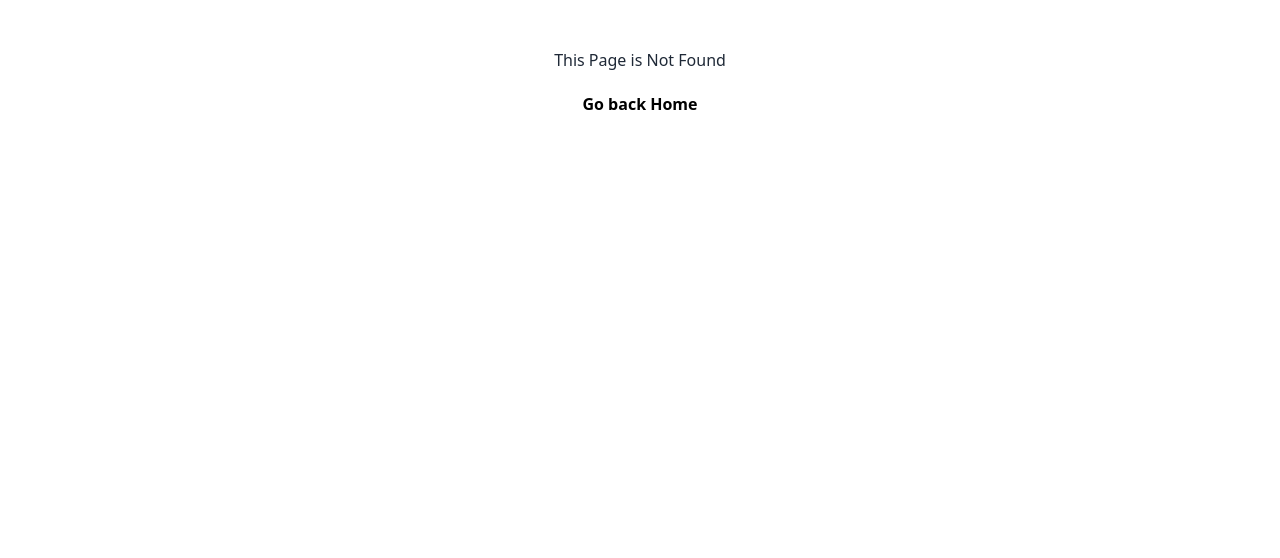
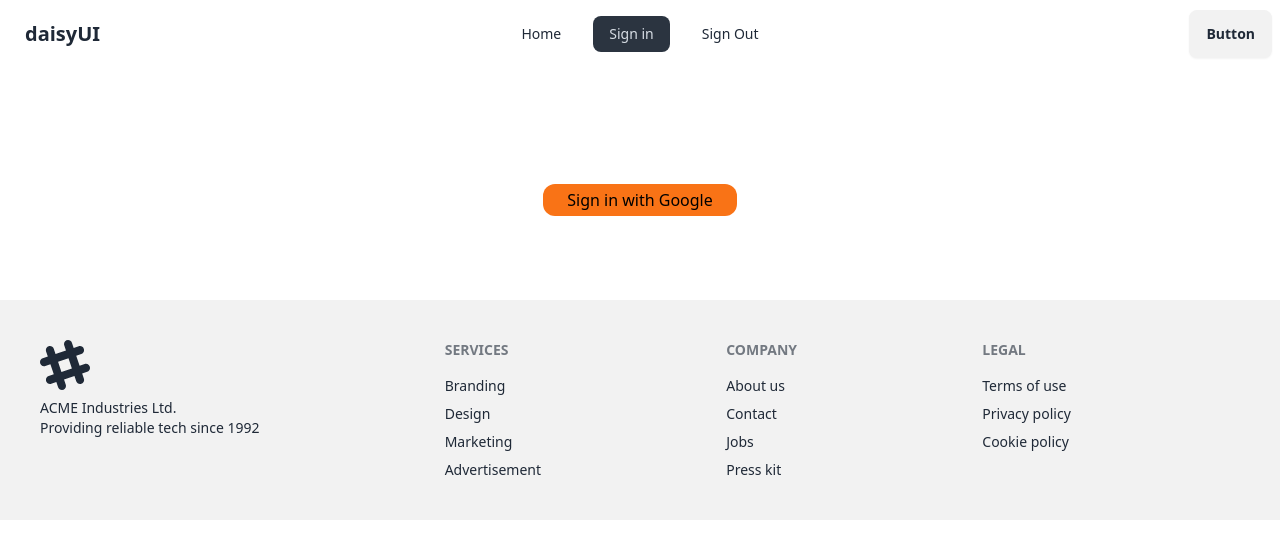
Before and after one commit to rohan26ir/Firebase-Authentication, a React (Vite) app: page /signin in a window 1280 px wide. Before the commit this address had no page. Shown: the top 558 px of the page. Built offline with nearby package versions, Linux system fonts and the light colour scheme.

Commit message:
add basic sign in

```diff
--- a/package.json
+++ b/package.json
@@ -10,6 +10,7 @@
     "preview": "vite preview"
   },
   "dependencies": {
+    "firebase": "^11.0.1",
     "localforage": "^1.10.0",
     "match-sorter": "^8.0.0",
     "react": "^18.3.1",
--- /dev/null
+++ b/src/components/Firebase/FirebaseG.js
@@ -0,0 +1,22 @@
+// Import the functions you need from the SDKs you need
+import { initializeApp } from "firebase/app";
+import { getAuth } from "firebase/auth";
+// TODO: Add SDKs for Firebase products that you want to use
+// https://firebase.google.com/docs/web/setup#available-libraries
+
+// Your web app's Firebase configuration
+const firebaseConfig = {
+  apiKey: "AIzaSyAFCmS0WAzp9xTXpOx2ozz6vE0kL00zbY0",
+  authDomain: "fibaauth-01.firebaseapp.com",
+  projectId: "fibaauth-01",
+  storageBucket: "fibaauth-01.firebasestorage.app",
+  messagingSenderId: "628151122624",
+  appId: "1:628151122624:web:093a46e5616a28d7c68b25"
+};
+
+// Initialize Firebase
+const app = initializeApp(firebaseConfig);
+
+const auth = getAuth(app);
+
+export default auth;
--- a/src/components/Header/Navbar/Navbar.jsx
+++ b/src/components/Header/Navbar/Navbar.jsx
@@ -4,8 +4,8 @@ const Navbar = () => {
 
   const navUrl = <>
     <li><NavLink to={'/'}>Home</NavLink></li>
-    <li><NavLink to={''}>Sign in</NavLink></li>
-    <li><NavLink to={''}>Sign Out</NavLink></li>
+    <li><NavLink to={'/signin'}>Sign in</NavLink></li>
+    <li><NavLink to={'/signout'}>Sign Out</NavLink></li>
   </>
   return (
     <div>
--- /dev/null
+++ b/src/components/SignIn/Signin1/Signin1.jsx
@@ -0,0 +1,52 @@
+import React, { useState } from 'react';
+import { GoogleAuthProvider, signInWithPopup } from "firebase/auth";
+import auth from '../../Firebase/FirebaseG';
+
+const Signin1 = () => {
+  const [user, setUser] = useState(null);
+
+  // const provider = new GoogleAuthProvider()
+  const provider = new GoogleAuthProvider();
+
+  const handleSignin1 =() =>{
+
+    signInWithPopup(auth, provider)
+    .then((result) => {
+
+      console.log("Photo", result.user.photoURL);
+      console.log(result.user);
+      setUser(result.user)
+    })
+    .catch(error =>{
+      console.log("Errpr", error);
+      setUser(null)
+    });
+  }
+  return (
+    <div className='flex flex-col justify-center items-center space-y-5 my-16'>
+
+      <h3 className='text-2xl font-bold text-white'>Sign in page</h3>
+
+      <div className='flex justify-center items-center'>
+         <div className='px-6 py-1 rounded-xl text-black bg-orange-500 hover:bg-orange-600' onClick={handleSignin1}>Sign in with Google</div>
+      </div>
+
+
+      <div>
+        {
+          user && <div className='bg-white w-[100%] p-4 rounded-lg shadow-2xl'>
+              <div className='flex justify-center'>
+                <div className=''><img className='rounded-full' src={user.photoURL} alt="" /></div>
+              </div>
+              <div className='text-black my-5'>
+                <h3>Name: {user.displayName}</h3>
+                <p>Email: {user.email}</p>
+              </div>
+          </div>
+        }
+      </div>
+    </div>
+  );
+};
+
+export default Signin1;
--- /dev/null
+++ b/src/components/SignOut/Signout1/Signout1.jsx
@@ -0,0 +1,11 @@
+import React from 'react';
+
+const Signout1 = () => {
+  return (
+    <div>
+      <h3>Sign out page</h3>
+    </div>
+  );
+};
+
+export default Signout1;<h3>Sign out page</h3>
```
Also changed, not shown: src/main.jsx (+10 -0 lines), 2 other files (tests, documents, lock files or other folders).
